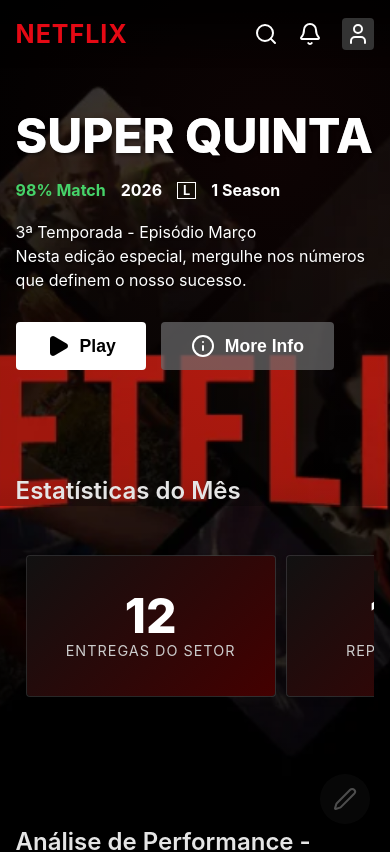
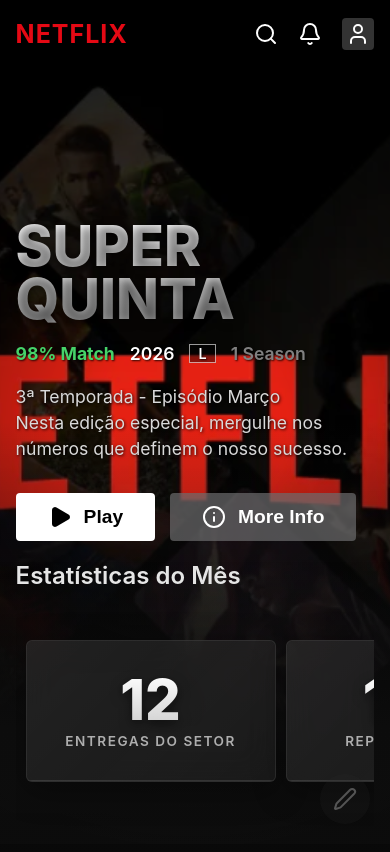
Before and after one commit to MarceloMserra/fernandaPF, a React (Vite) app: page / in a window 390 px wide. Shown: the top 852 px of the page. Built offline with nearby package versions, Linux system fonts and the light colour scheme.

Commit message:
Major Redesign: Premium Netflix-style upgrade with cinematic background and glassmorphism

```diff
--- a/src/components/NetflixTheme/Card.css
+++ b/src/components/NetflixTheme/Card.css
@@ -1,132 +1,147 @@
 .card {
     width: 250px;
     flex-shrink: 0;
-    border-radius: 4px;
-    /* Glassmorphism Effect */
-    background: rgba(40, 40, 40, 0.4);
-    backdrop-filter: blur(10px);
-    -webkit-backdrop-filter: blur(10px);
+    border-radius: 6px;
+    /* Premium Glassmorphism */
+    background: rgba(30, 30, 30, 0.6);
+    backdrop-filter: blur(16px) saturate(180%);
+    -webkit-backdrop-filter: blur(16px) saturate(180%);
     border: 1px solid rgba(255, 255, 255, 0.1);
-    box-shadow: 0 4px 6px rgba(0, 0, 0, 0.1);
-
+    box-shadow: 0 8px 32px 0 rgba(0, 0, 0, 0.37);
     position: relative;
-    transition: transform 0.3s ease-in-out, z-index 0s;
+    transition: all 0.4s cubic-bezier(0.19, 1, 0.22, 1);
     cursor: pointer;
+    overflow: hidden;
+    /* Initially hidden to keep sharp corners */
 }
 
+/* Hover State - The "Pop" */
 .card:hover {
-    transform: scale(1.3);
-    z-index: 100;
-    box-shadow: 0 10px 20px rgba(0, 0, 0, 0.5);
+    transform: scale(1.4) translateY(-10px);
+    z-index: 999;
+    /* Ensure it pops well above everything */
+    box-shadow: 0 20px 50px rgba(0, 0, 0, 0.8), 0 0 0 1px rgba(255, 255, 255, 0.2);
+    border-radius: 8px;
+    background: #181818;
+    /* Solid background on expand to read text clearly */
+    overflow: visible;
+    /* Allow info to spill if needed, though we contain it */
 }
 
 .card-image-box {
     height: 140px;
-    background: linear-gradient(135deg, #111, #400);
-    border-radius: 4px;
+    background: linear-gradient(135deg,
+            rgba(255, 255, 255, 0.05) 0%,
+            rgba(255, 255, 255, 0.01) 100%);
+    border-bottom: 1px solid rgba(255, 255, 255, 0.1);
     display: flex;
     align-items: center;
     justify-content: center;
-    overflow: hidden;
     position: relative;
 }
 
+/* Highlight the number */
 .card-content-display {
     text-align: center;
     padding: 10px;
+    z-index: 2;
 }
 
 .card-value {
     display: block;
-    font-size: 3rem;
+    font-size: 3.5rem;
     font-weight: 800;
-    color: white;
+    background: linear-gradient(to bottom, #ffffff, #cfcfcf);
+    -webkit-background-clip: text;
+    -webkit-text-fill-color: transparent;
+    filter: drop-shadow(0 4px 6px rgba(0, 0, 0, 0.5));
     line-height: 1;
+    margin-bottom: 5px;
 }
 
 .card-label {
-    font-size: 0.9rem;
-    color: #ccc;
+    display: block;
+    font-size: 0.85rem;
+    color: #aeaeae;
     text-transform: uppercase;
-    letter-spacing: 1px;
+    letter-spacing: 1.5px;
+    font-weight: 600;
 }
 
-/* Info section hidden by default, shown/animated on hover ideally,
-   but for CSS simplicity we'll keep it visible but stylized small below,
-   or just show it when hovered if we controlled height.
-   For now let's make it look like the "Bottom" part of the expanded card.
-*/
+/* Info Section (Appears on Hover) */
 .card-info {
-    padding: 10px;
+    padding: 15px;
+    opacity: 0;
+    transition: opacity 0.2s ease 0.1s;
     background-color: #181818;
+    position: absolute;
+    width: 100%;
+    top: 140px;
+    /* Starts exactly below the image box */
     display: none;
-    /* Hidden normally */
-    border-bottom-left-radius: 4px;
-    border-bottom-right-radius: 4px;
 }
 
 .card:hover .card-info {
     display: block;
-    position: absolute;
-    top: 100%;
-    left: 0;
-    width: 100%;
-    z-index: 101;
-    box-shadow: 0 10px 20px rgba(0, 0, 0, 0.7);
+    opacity: 1;
+    animation: fadeIn 0.3s ease forwards;
 }
 
-.card:hover .card-image-box {
-    border-bottom-left-radius: 0;
-    border-bottom-right-radius: 0;
-}
+/* Since the card grows, we need the card height to adjust or use the container hack.
+   Actually, with the scale transform, the absolute positioned info box inside might be cut off if overflow is hidden.
+   We set overflow: visible on hover.
+*/
 
 .card-actions {
     display: flex;
     justify-content: space-between;
-    margin-bottom: 10px;
-}
-
-.left-actions,
-.right-actions {
-    display: flex;
-    gap: 8px;
+    margin-bottom: 15px;
 }
 
 .icon-btn {
-    color: white;
-    padding: 2px;
+    color: #e5e5e5;
+    padding: 4px;
     border-radius: 50%;
-    border: 2px solid #555;
-    transition: border-color 0.2s;
+    border: 1px solid #666;
+    background: rgba(42, 42, 42, 0.6);
+    transition: all 0.2s;
+    cursor: pointer;
 }
 
 .icon-btn:hover {
+    background: white;
+    color: black;
     border-color: white;
 }
 
 .icon-btn.highlight {
-    border: none;
     background: white;
     color: black;
+    border: 1px solid white;
 }
 
 .card-meta {
     font-size: 0.8rem;
-    margin-bottom: 8px;
+    margin-bottom: 10px;
     display: flex;
-    gap: 10px;
+    gap: 12px;
     align-items: center;
+    font-weight: 600;
 }
 
 .match {
     color: #46d369;
-    font-weight: bold;
 }
 
 .rating {
-    border: 1px solid #777;
-    padding: 0 4px;
-    color: #ddd;
+    border: 1px solid #808080;
+    padding: 0 6px;
+    color: #fff;
+    font-size: 0.75rem;
+}
+
+.duration {
+    color: #808080;
 }
 
 .card-genres ul {
@@ -134,7 +149,21 @@
     padding: 0;
     margin: 0;
     display: flex;
-    gap: 5px;
+    flex-wrap: wrap;
+    gap: 8px;
     font-size: 0.8rem;
-    color: white;
+    color: #fff;
 }
+
+.card-genres li {
+    position: relative;
+    color: #fff;
+}
+
+.card-genres li:not(:last-child)::after {
+    content: "•";
+    color: #666;
+    margin-left: 8px;
+    position: absolute;
+    right: -12px;
+}
--- a/src/components/NetflixTheme/DashboardSection.css
+++ b/src/components/NetflixTheme/DashboardSection.css
@@ -27,21 +27,21 @@
     }
 
     .chart-card {
-        /* Glassmorphism for Charts */
-        background: rgba(20, 20, 20, 0.6);
-        backdrop-filter: blur(12px);
-        -webkit-backdrop-filter: blur(12px);
-        border: 1px solid rgba(255, 255, 255, 0.08);
-
+        /* Premium Glassmorphism matching the cards */
+        background: rgba(30, 30, 30, 0.6);
+        backdrop-filter: blur(16px) saturate(180%);
+        -webkit-backdrop-filter: blur(16px) saturate(180%);
+        border: 1px solid rgba(255, 255, 255, 0.1);
         border-radius: 8px;
-        padding: 20px;
-        transition: transform 0.3s ease, box-shadow 0.3s ease;
+        padding: 25px;
+        box-shadow: 0 8px 32px 0 rgba(0, 0, 0, 0.37);
+        transition: transform 0.3s ease, box-shadow 0.3s ease, border-color 0.3s ease;
     }
 
     .chart-card:hover {
         transform: translateY(-5px);
-        box-shadow: 0 10px 30px rgba(0, 0, 0, 0.5);
-        border-color: #555;
+        box-shadow: 0 15px 40px rgba(0, 0, 0, 0.6);
+        border-color: rgba(255, 255, 255, 0.2);
         z-index: 5;
     }
 
--- a/src/components/NetflixTheme/Hero.css
+++ b/src/components/NetflixTheme/Hero.css
@@ -1,40 +1,63 @@
+/* Hero Animations */
+@keyframes fadeSlideUp {
+    0% {
+        opacity: 0;
+        transform: translateY(40px);
+    }
+
+    100% {
+        opacity: 1;
+        transform: translateY(0);
+    }
+}
+
+@keyframes fadeIn {
+    0% {
+        opacity: 0;
+    }
+
+    100% {
+        opacity: 1;
+    }
+}
+
 .hero {
-    height: 65vh;
-    /* Reduced from 85vh to pull everything up */
+    height: 80vh;
+    /* Taller, more cinematic */
     position: relative;
-    color: white;
+    color: var(--netflix-white);
     display: flex;
     align-items: center;
     padding-left: 4%;
+    margin-bottom: -50px;
+    /* Pull content up into the hero space */
 }
 
+/* We don't need the heavy radial gradient anymore, just a subtle readbility layer */
 .hero-background {
-    position: absolute;
-    top: 0;
-    left: 0;
-    width: 100%;
-    height: 100%;
-    background: radial-gradient(circle at 70% 30%, rgba(68, 17, 17, 0.2) 0%, rgba(0, 0, 0, 0.3) 80%);
-    z-index: 0;
+    display: none;
+    /* Let the global cinematic background shine through */
 }
 
 .hero-content {
-    width: 40%;
+    width: 45%;
     z-index: 10;
-    margin-top: 0;
-    /* Removed the 100px margin that pushed it down */
+    animation: fadeSlideUp 1s ease-out forwards;
 }
 
 .hero-title {
-    font-size: 5rem;
+    font-size: 6rem;
     font-weight: 800;
-    margin-bottom: 20px;
-    line-height: 1;
-    text-shadow: 2px 2px 4px rgba(0, 0, 0, 0.5);
-    background: -webkit-linear-gradient(#fff, #aaa);
+    margin-bottom: 1rem;
+    line-height: 0.95;
+    /* Tighter leading for impact */
+    text-shadow: 2px 2px 10px rgba(0, 0, 0, 0.5);
+    /* Premium text gradient */
+    background: linear-gradient(to bottom, #ffffff 0%, #a1a1a1 100%);
     -webkit-background-clip: text;
-    /* -webkit-text-fill-color: transparent; */
-    /* Optional for gradient text */
+    -webkit-text-fill-color: transparent;
+    opacity: 0;
+    animation: fadeSlideUp 1s ease-out 0.2s forwards;
 }
 
 .hero-meta {
@@ -42,46 +65,57 @@
     align-items: center;
     gap: 15px;
     margin-bottom: 20px;
-    font-weight: bold;
+    font-weight: 600;
+    font-size: 1.1rem;
+    opacity: 0;
+    animation: fadeSlideUp 1s ease-out 0.4s forwards;
+    text-shadow: 1px 1px 2px rgba(0, 0, 0, 0.8);
 }
 
 .match-score {
     color: #46d369;
+    font-weight: 700;
 }
 
 .age-rating {
-    border: 1px solid white;
-    padding: 0 5px;
-    font-size: 0.8rem;
+    border: 1px solid rgba(255, 255, 255, 0.6);
+    padding: 0 8px;
+    font-size: 0.9rem;
+    background: rgba(0, 0, 0, 0.4);
 }
 
 .hero-description {
-    font-size: 1.2rem;
+    font-size: 1.3rem;
     line-height: 1.5;
-    text-shadow: 1px 1px 2px rgba(0, 0, 0, 0.7);
+    text-shadow: 1px 1px 3px rgba(0, 0, 0, 0.8);
     margin-bottom: 30px;
+    color: #dadada;
+    opacity: 0;
+    animation: fadeSlideUp 1s ease-out 0.6s forwards;
 }
 
 .hero-buttons {
     display: flex;
     gap: 15px;
+    opacity: 0;
+    animation: fadeSlideUp 1s ease-out 0.8s forwards;
 }
 
 .btn {
-    padding: 12px 30px;
+    padding: 12px 32px;
     border-radius: 4px;
     border: none;
-    font-size: 1.1rem;
+    font-size: 1.2rem;
     font-weight: bold;
     display: flex;
     align-items: center;
-    gap: 10px;
+    gap: 12px;
     cursor: pointer;
-    transition: transform 0.2s, opacity 0.2s;
+    transition: all 0.2s ease;
 }
 
 .btn:hover {
-    opacity: 0.9;
+    transform: scale(1.05);
 }
 
 .btn-play {
@@ -89,32 +123,39 @@
     color: black;
 }
 
+.btn-play:hover {
+    background-color: rgba(255, 255, 255, 0.9);
+}
+
 .btn-info {
     background-color: rgba(109, 109, 110, 0.7);
     color: white;
+    backdrop-filter: blur(5px);
+}
+
+.btn-info:hover {
+    background-color: rgba(109, 109, 110, 0.4);
 }
 
 @media (max-width: 768px) {
     .hero-content {
         width: 100%;
-        margin-top: 0;
-        padding-top: 80px;
+        padding-top: 100px;
         padding-right: 4%;
     }
 
     .hero-title {
-        font-size: 3rem;
+        font-size: 3.5rem;
     }
 
     .hero-description {
-        font-size: 1rem;
-        max-width: 100%;
+        font-size: 1.1rem;
     }
 
     .hero {
         height: auto;
-        min-height: 60vh;
-        padding-bottom: 30px;
-        align-items: flex-start;
+        min-height: 70vh;
+        align-items: flex-end;
+        padding-bottom: 50px;
     }
 }
--- a/src/components/NetflixTheme/NetflixTheme.css
+++ b/src/components/NetflixTheme/NetflixTheme.css
@@ -1,19 +1,32 @@
 .netflix-container {
     min-height: 100vh;
-    /* Cinematic Background */
-    background: url('/background-collage.png') no-repeat center center fixed;
+    /* Cinematic Background Layers:
+       1. Top Vignette (Subtle darkness at corners)
+       2. Bottom Fade (Seamless blend to black)
+       3. The Image itself
+    */
+    background:
+        radial-gradient(circle at center, transparent 20%, rgba(0, 0, 0, 0.7) 100%),
+        linear-gradient(to bottom, rgba(20, 20, 20, 0) 50%, #141414 100%),
+        url('/background-collage.png');
+    background-repeat: no-repeat;
+    background-position: center center;
     background-size: cover;
+    background-attachment: fixed;
     position: relative;
     overflow-x: hidden;
+    color: var(--netflix-white);
 }
 
 .content-layer {
     position: relative;
-    /* Gradient to blend hero into content, keeping background visible */
+    z-index: 10;
+    /* Subtle gradient to ensuring text readability without hiding the bg */
     background: linear-gradient(to bottom,
             transparent 0%,
-            rgba(0, 0, 0, 0.4) 15%,
-            rgba(0, 0, 0, 0.4) 100%);
+            rgba(20, 20, 20, 0.4) 10%,
+            rgba(20, 20, 20, 0.9) 100%);
+    padding-bottom: 50px;
 }
 
 @media (max-width: 768px) {
--- a/src/index.css
+++ b/src/index.css
@@ -5,6 +5,7 @@
   --netflix-white: #ffffff;
   --netflix-gray: #e5e5e5;
   --netflix-dark-gray: #181818;
+  --netflix-shadow: 0 4px 6px rgba(0, 0, 0, 0.5);
   --font-base: 'Inter', system-ui, Avenir, Helvetica, Arial, sans-serif;
 }
 
```
